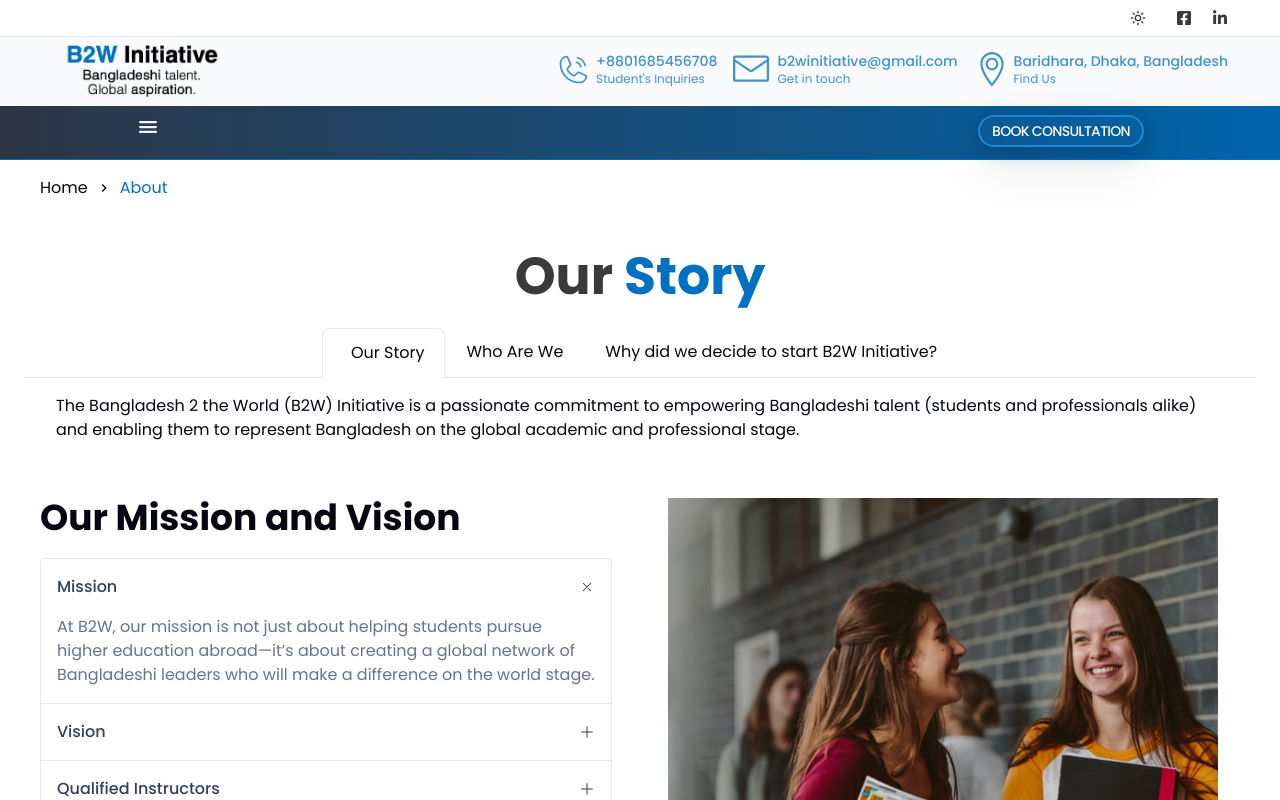
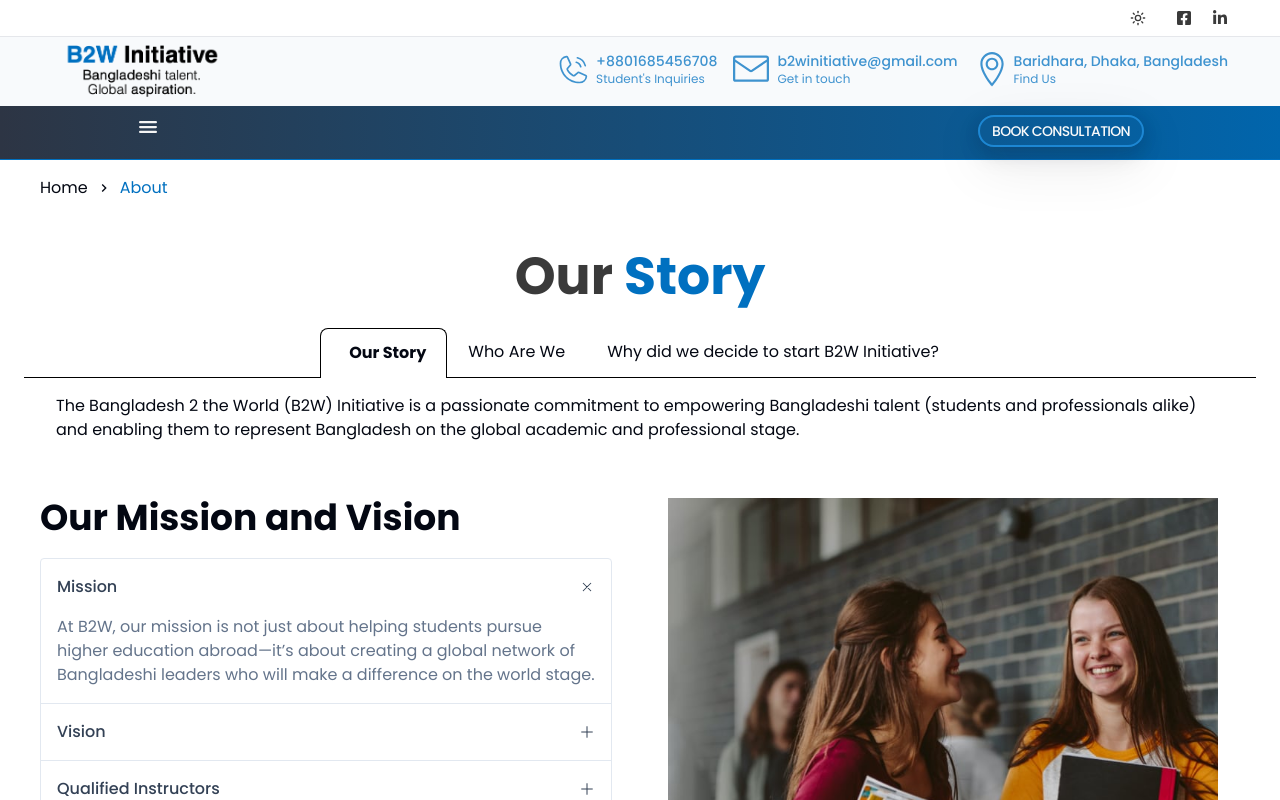
Before and after one commit to wpseemol/b2wi-development, a Next.js app: page /about-us in a window 1280 px wide. Shown: the top 800 px of the page. Built offline with nearby package versions, Linux system fonts and the light colour scheme.

Commit message:
people behind completed

```diff
--- a/app/about-us/_components/about-tab-section.tsx
+++ b/app/about-us/_components/about-tab-section.tsx
@@ -26,7 +26,7 @@ export default function AboutTabSection() {
                 Our<span className="text-primaryColor"> Story</span>
             </h2>
 
-            <div className="flex items-center sm:-mx-4 mx-0 justify-center sm:flex-nowrap flex-wrap  dark:text-gray-800 border-b relative z-0 dark:bg-transparent">
+            <div className="flex items-center sm:-mx-4 mx-0 justify-center sm:flex-nowrap flex-wrap  dark:text-gray-800 border-b border-black relative z-0 dark:bg-transparent">
                 {ourStoryContent.map((story) => (
                     <Fragment key={story.id}>
                         <button
@@ -34,7 +34,7 @@ export default function AboutTabSection() {
                             onClick={() => setSelectedStory(story.id)}
                             className={`${
                                 selectedStory === story.id
-                                    ? 'border border-b-0 rounded-t-lg'
+                                    ? 'border border-black border-b-0 rounded-t-lg font-semibold'
                                     : 'border border-transparent'
                             } flex items-center flex-shrink-0 sm:px-5 px-2 py-3 space-x-2 dark:text-gray-400 relative sm:text-base text-sm `}>
                             {selectedStory === story.id && (
--- a/app/about-us/_components/our-mission-vision.tsx
+++ b/app/about-us/_components/our-mission-vision.tsx
@@ -2,7 +2,7 @@ import Image from 'next/image';
 
 export default function OurMissionVision() {
     return (
-        <section className="grid sm:grid-cols-2 grid-cols-1 gap-x-14 mb-14">
+        <section className="grid sm:grid-cols-2 grid-cols-1 gap-x-14 mb-14 ">
             <div>
                 <div className="sm:col-span-2 mb-5 px-2 sm:px-0">
                     <h2 className="sm:text-4xl text-2xl font-bold sm:text-left text-center">
@@ -114,6 +114,7 @@ export default function OurMissionVision() {
                         alt="mission and vision."
                         width={550}
                         height={530}
+                        className=""
                     />
                 </figure>
             </div>
--- a/app/people-behind/_components/header-content.tsx
+++ b/app/people-behind/_components/header-content.tsx
@@ -1,6 +1,6 @@
 export default function HeaderContent() {
     return (
-        <section className=" md:mb-16 mt-8 mb-10 sm:px-0 px-2">
+        <section className=" mt-8 mb-8 sm:px-0 px-2">
             <div className=" flex flex-col items-center">
                 <h2 className="text-neutral-900/85 dark:text-white sm:text-[52px] text-3xl font-bold leading-snug text-center mb-4">
                     People Behind
```
Also changed, not shown: lib/db/people-behind-data.ts (+8 -8 lines).
